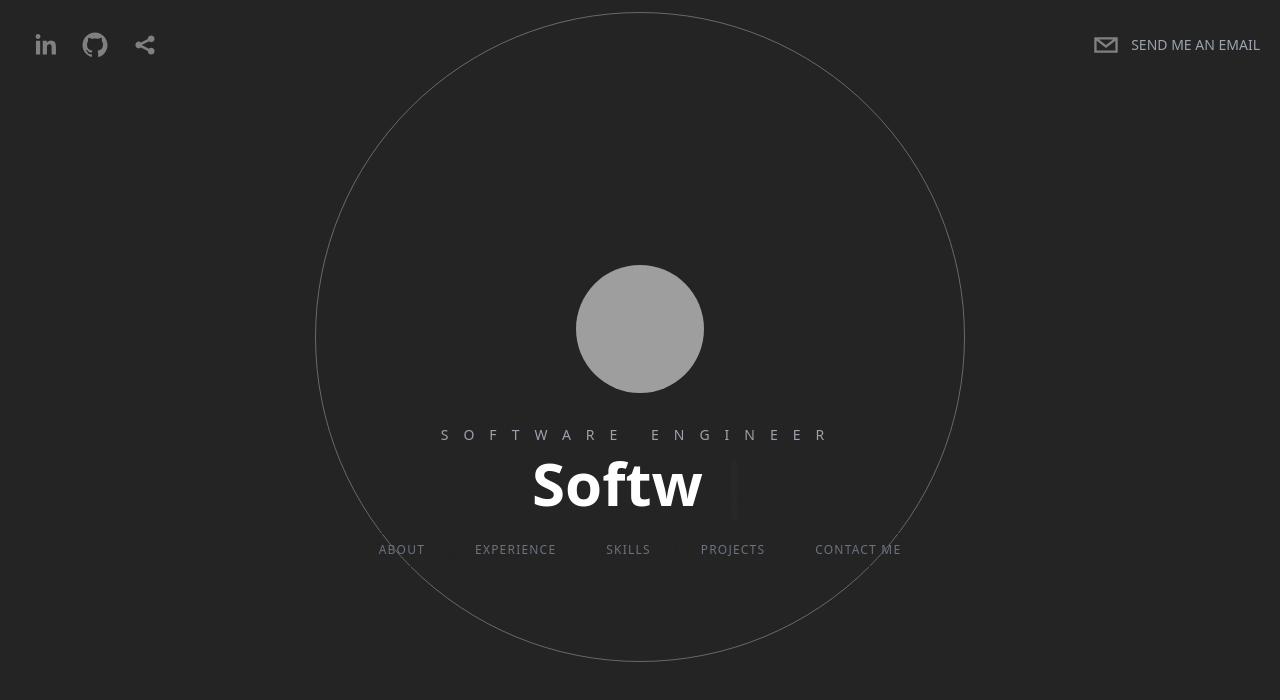
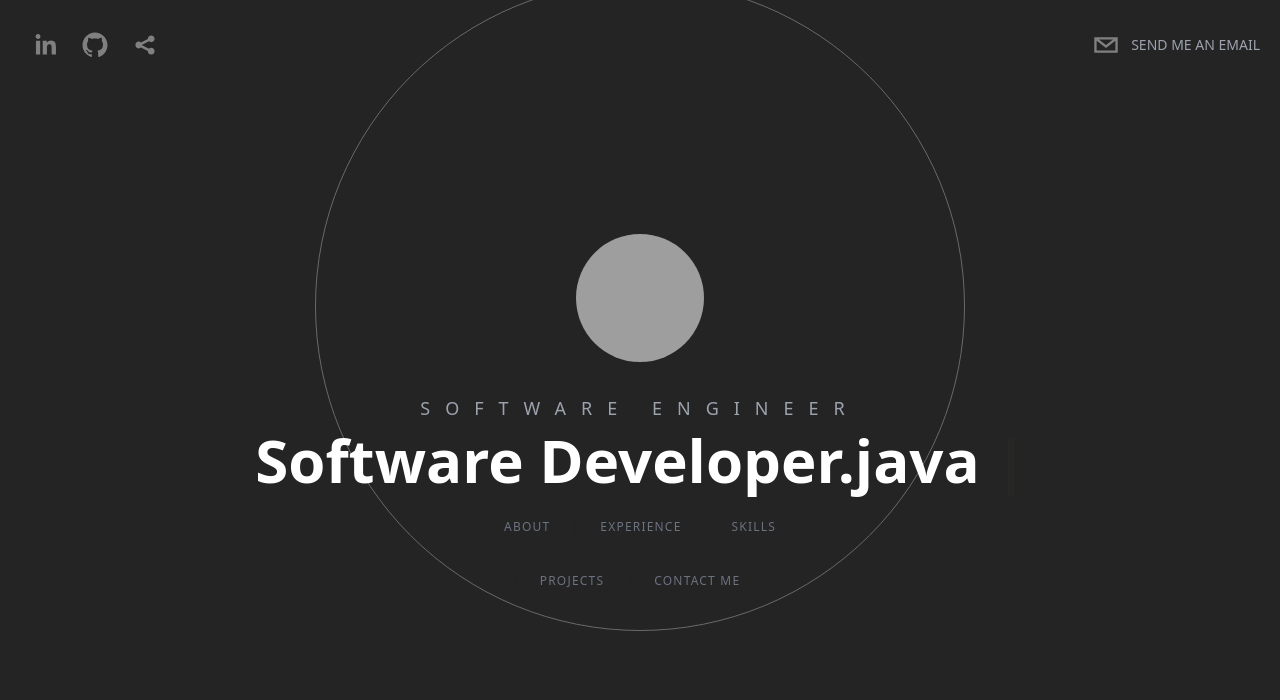
Before and after one commit to aldringordon/aldrin-portfolio, a Next.js app: page / in a window 1280 px wide. Shown: the top 700 px of the page. Built offline with nearby package versions, Linux system fonts and the light colour scheme; grey boxes are pictures that could not be loaded.

Commit message:
fix: adjusted typerwriter sizing and speed

```diff
--- a/components/Hero.tsx
+++ b/components/Hero.tsx
@@ -9,11 +9,13 @@ function Hero({}: Props) {
   const [text, count] = useTypewriter({
     words: [
       "G'day! My name is Aldrin Gordon",
-      "SoftwareDeveloper.java",
-      "<SkateboardingEnthusiast />",
+      "Software Developer.java",
+      "<Skateboarding Enthusiast />",
     ],
     loop: true,
     delaySpeed: 1000,
+    typeSpeed: 60,
+    deleteSpeed: 25,
   });
   return (
     <div className="flex flex-col items-center justify-center h-screen space-y-8 overflow-hidden text-center">
@@ -25,11 +27,11 @@ function Hero({}: Props) {
         alt=""
       />
       <div className="z-20">
-        <h2 className="pb-2 text-sm text-gray-400 uppercase tracking-[15px]">
+        <h2 className="pb-2 text-sm text-gray-400 uppercase tracking-[15px] md:text-base lg:text-lg">
           Software Engineer
         </h2>
 
-        <h1 className="px-10 text-5xl font-semibold lg:text-6xl">
+        <h1 className="px-10 text-xl font-semibold md:text-4xl lg:text-6xl">
           <span className="mr-3">{text}</span>
           <Cursor cursorColor="#F8FFAE" />
         </h1>
@@ -46,7 +48,9 @@ function Hero({}: Props) {
           <Link href="#skills">
             <button className="heroButton">Skills</button>
           </Link>
+        </div>
 
+        <div className="pt-5">
           <Link href="#projects">
             <button className="heroButton">Projects</button>
           </Link>
```
